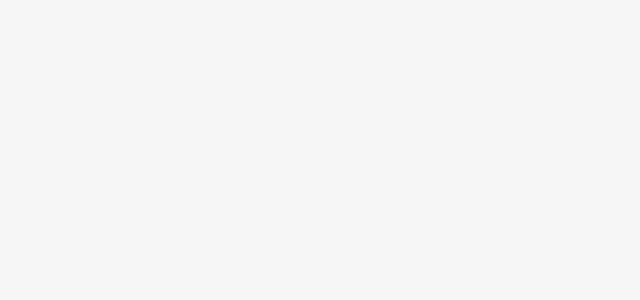
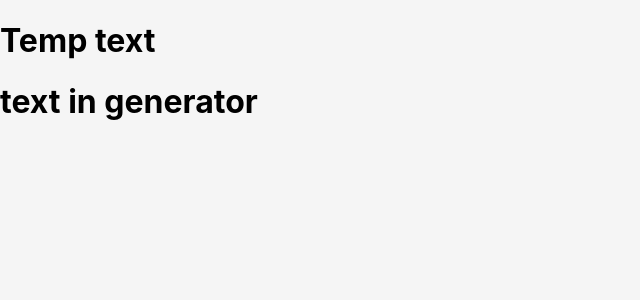
Before and after one commit to Uthaeus/vschool, a React (Create React App) app in the folder react/meme-generator/: page / in a window 1280 px wide. Shown: the top 300 px of the page, without its empty margins (0-640 px from the left). Built offline with nearby package versions, Linux system fonts and the light colour scheme.

Commit message:
Created header container and meme generator component

```diff
--- a/react/meme-generator/src/App.js
+++ b/react/meme-generator/src/App.js
@@ -1,11 +1,15 @@
 import React, { Component } from 'react';
 import './App.css';
+
+import Header from './containers/Header';
+import MemeGenerator from './components/MemeGenerator';
 
 class App extends Component {
   render() {
     return (
       <div className="App">
-
+        <Header />
+        <MemeGenerator />
       </div>
     );
   }
--- /dev/null
+++ b/react/meme-generator/src/components/MemeGenerator.js
@@ -0,0 +1,13 @@
+import React, { Component } from 'react';
+
+class MemeGenerator extends Component {
+    state = {}
+
+    render() {
+        return (
+            <h1>text in generator</h1>
+        );
+    }
+}
+
+export default MemeGenerator;
--- /dev/null
+++ b/react/meme-generator/src/containers/Header.js
@@ -0,0 +1,10 @@
+import React from 'react';
+
+const Header = () => {
+
+    return (
+        <h1>Temp text</h1>
+    );
+}
+
+export default Header;
```
